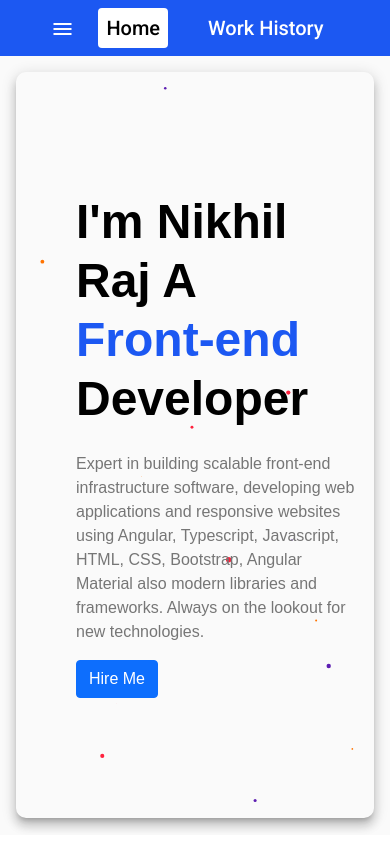
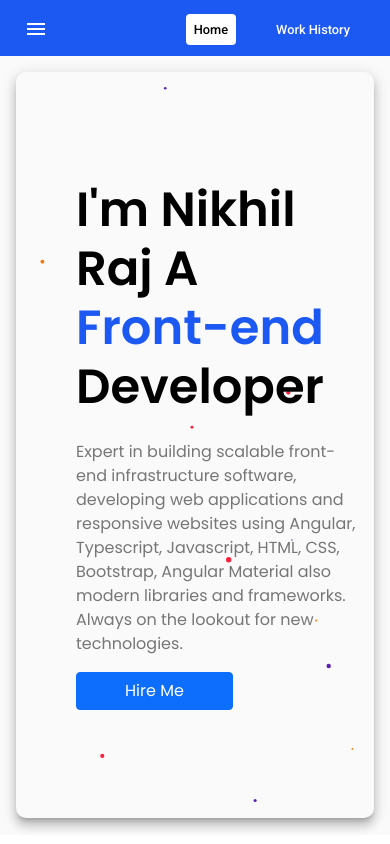
Before and after one commit to nikhilrajnair/portfolio, an Angular app: page /home in a window 390 px wide. Built offline with nearby package versions, Linux system fonts and the light colour scheme.

Commit message:
Workhistory and Navigation UI Updates

```diff
--- a/src/app/app.component.scss
+++ b/src/app/app.component.scss
@@ -10,6 +10,12 @@ mat-toolbar {
         margin: 0 1rem;
         padding: .5rem;
         border-radius: 4px;
+    }
+    @media (max-width:786px) {
+        justify-content: space-between;
+        a{
+            font-size: .8rem;
+        }
     }
 }
 
--- a/src/app/home/home.component.html
+++ b/src/app/home/home.component.html
@@ -11,7 +11,7 @@
                         applications and responsive websites using Angular, Typescript, Javascript, HTML, CSS,
                         Bootstrap, Angular Material also modern libraries and frameworks. Always on the lookout for new
                         technologies.</p>
-                    <button class="btn btn-primary">Hire Me</button>
+                    <a href="mailto:nikhilrajnair.a@gmail.com" class="btn btn-primary px-5">Hire Me</a>
                 </div>
             </div>
         </div>
--- a/src/app/workhistory/workhistory.component.scss
+++ b/src/app/workhistory/workhistory.component.scss
@@ -5,6 +5,7 @@
         padding: 0 50px;
         h4{
             font-size: 1.2rem;
+            font-weight: 600;
         }
         p{
             color: #767676;
--- a/src/styles.scss
+++ b/src/styles.scss
@@ -6,10 +6,10 @@ html,
 body {
     height: 100%;
 }
-
+*
 body {
     margin: 0;
-    font-family: 'Raleway', sans-serif;
+    font-family: 'Poppins', sans-serif;
 }
 
 .progress {
```
